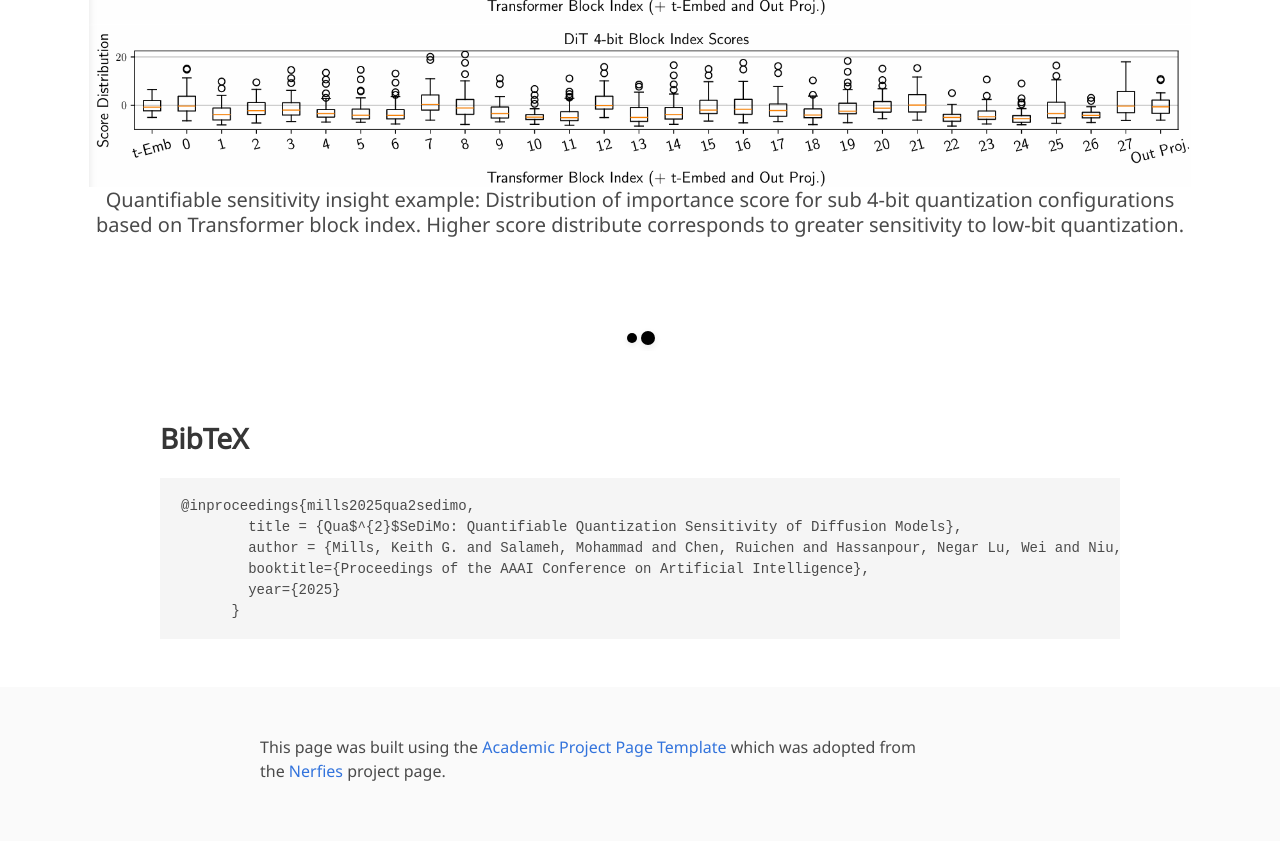
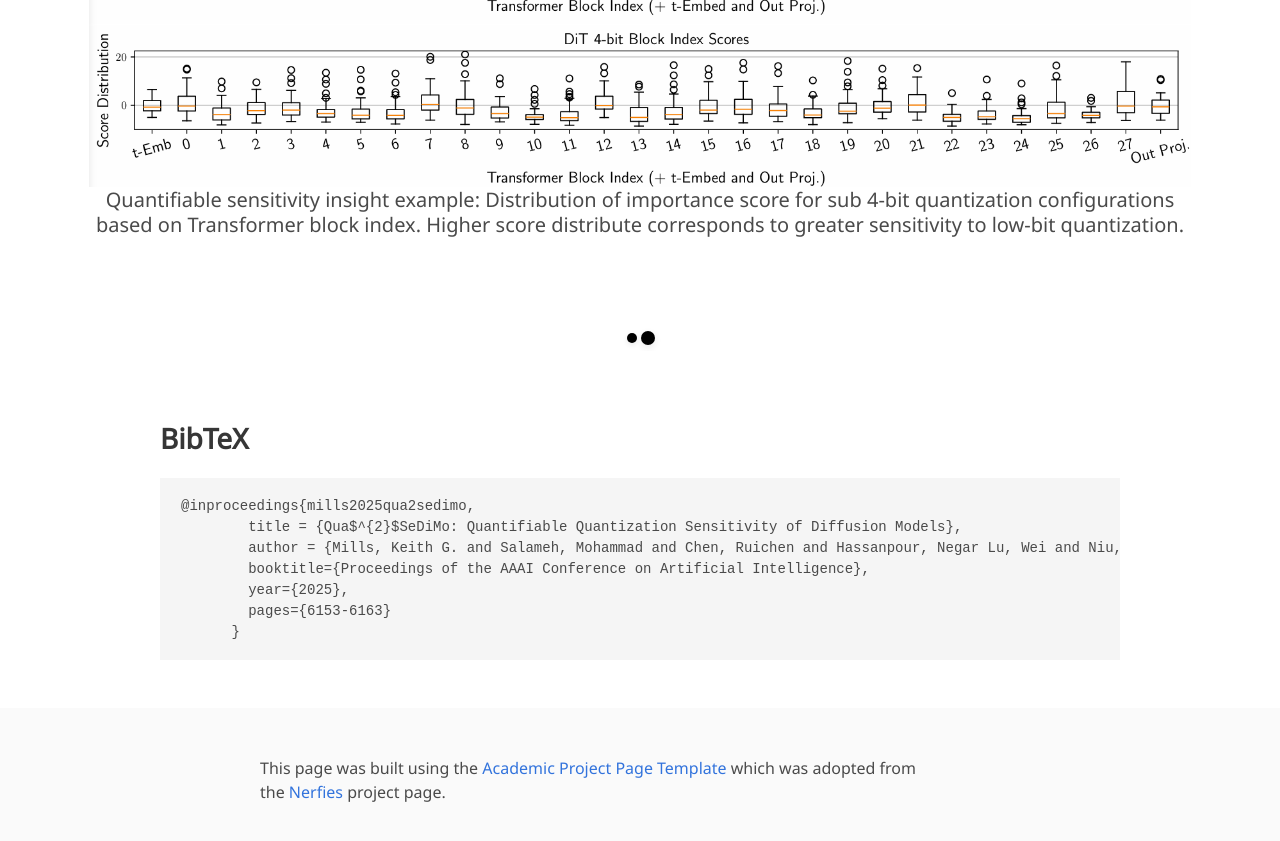
Before and after one commit to kgmills/kgmills.github.io, a Jekyll site: the page projects/qua2sedimo/index.html, which Jekyll copies as it is, in a window 1280 px wide and 900 px high, scrolled down 3889 px. Shown: the top 841 px of the window. Built offline with Jekyll 4.4.1, drawn with Linux system fonts in a browser that asks for light colours; nearby versions of some CDN libraries; some web fonts are replaced; library files that are not in the unit come from our copies; a style sheet for code colours, icons or effects is not loaded.

Commit message:
Change Qua2SeDiMo bibtex cite

```diff
--- a/projects/qua2sedimo/index.html
+++ b/projects/qua2sedimo/index.html
@@ -237,7 +237,8 @@
         title = {Qua$^{2}$SeDiMo: Quantifiable Quantization Sensitivity of Diffusion Models},
         author = {Mills, Keith G. and Salameh, Mohammad and Chen, Ruichen and Hassanpour, Negar Lu, Wei and Niu, Di},
         booktitle={Proceedings of the AAAI Conference on Artificial Intelligence},
-        year={2025}
+        year={2025},
+        pages={6153-6163}
       }</code></pre>
     </div>
 </section>
```
